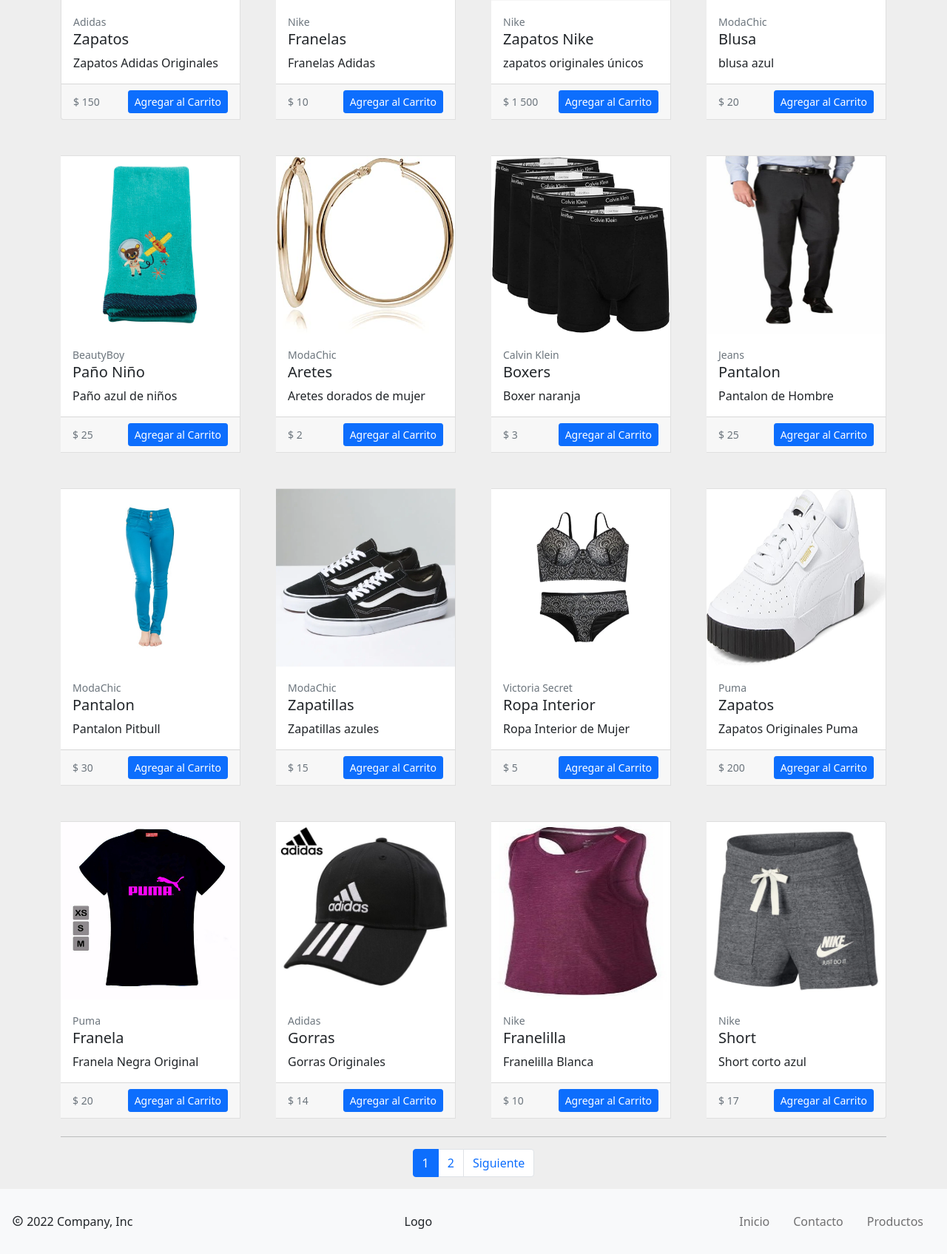
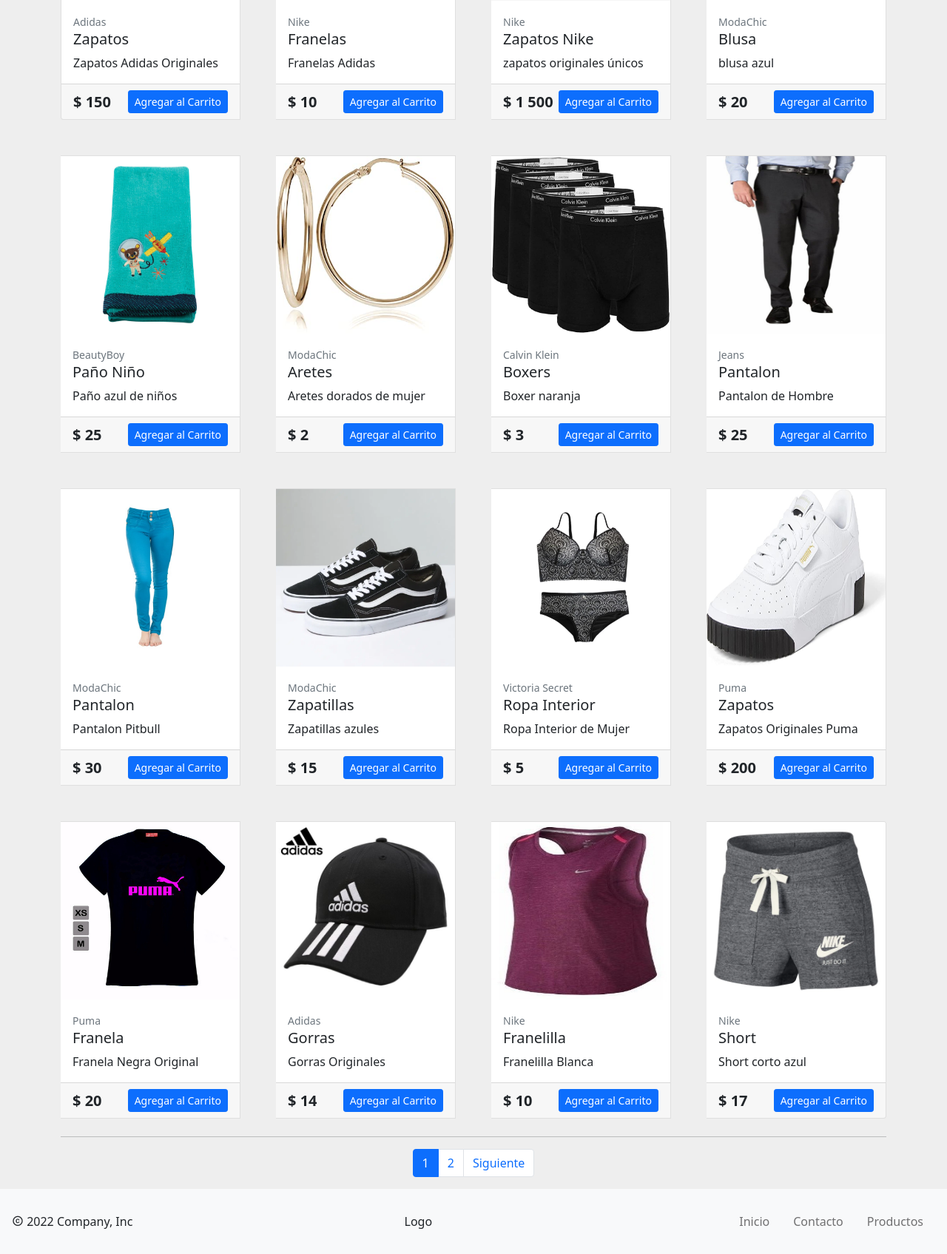
Before and after one commit to junior-r/E-commerce, a Django app: page /productos/ in a window 1280 px wide. Shown: the part 440-2135 px from the top of the page at 74% size. Run offline with Django 4.2, Linux system fonts and the light colour scheme; data comes from the database, SQL or seed files in the repository; some web fonts are replaced.

Commit message:
añadiendo unos estilos al precio de los productos

```diff
--- a/app/templates/app/productos.html
+++ b/app/templates/app/productos.html
@@ -22,7 +22,7 @@
         <p class="card-text">{{ p.descripcion }}</p>
       </div>
       <div class="card-footer d-flex justify-content-between align-items-center">
-        <small class="text-muted">$ {{ p.precio | intcomma }}</small>
+        <small class="text-dark fw-bold fs-5">$ {{ p.precio | intcomma }}</small>
         <button type="button" class="btn btn-sm btn-primary">Agregar al Carrito</button>
       </div>
     </div>
```
